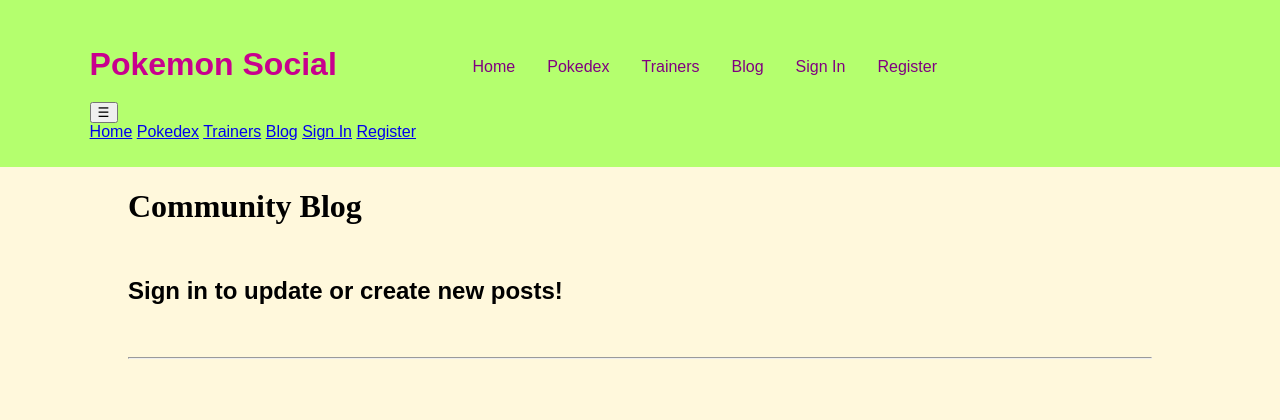
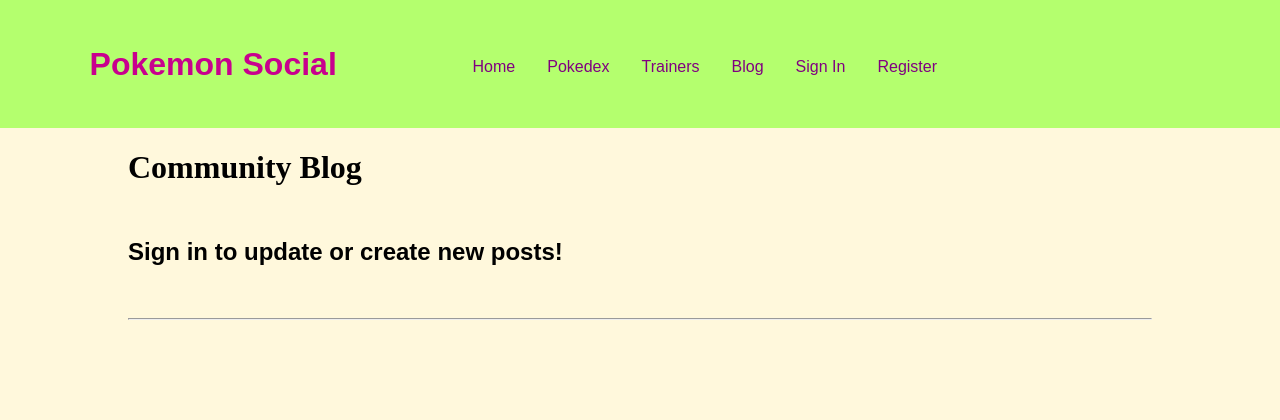
Before and after one commit to Lifestream308/pokemon-social, a Flask app: page /blog in a window 1280 px wide. Shown: the top 420 px of the page. Run offline with Flask 2, Linux system fonts and the light colour scheme; data that the repository does not hold is empty.

Commit message:
Add files via upload

```diff
--- a/capstone/static/main.css
+++ b/capstone/static/main.css
@@ -118,3 +118,60 @@
 .bold {
     font-weight: bold;
 }
+
+
+
+/* Dropdown Button */
+.dropbtn {
+    background-color: #3498DB;
+    color: white;
+    padding: 16px;
+    font-size: 16px;
+    border: none;
+    cursor: pointer;
+  }
+
+  /* Dropdown button on hover & focus */
+  .dropbtn:hover, .dropbtn:focus {
+    background-color: #2980B9;
+  }
+
+  /* The container <div> - needed to position the dropdown content */
+  .dropdown {
+    position: relative;
+    display: inline-block;
+    text-align: center;
+    margin: 1.5rem;
+  }
+
+  /* Dropdown Content (Hidden by Default) */
+  .dropdown-content {
+    display: none;
+    position: absolute;
+    background-color: #f1f1f1;
+    min-width: 160px;
+    box-shadow: 0px 8px 16px 0px rgba(0,0,0,0.2);
+    z-index: 1;
+  }
+
+  /* Links inside the dropdown */
+  .dropdown-content a {
+    color: black;
+    padding: 12px 16px;
+    text-decoration: none;
+    display: block;
+  }
+
+  /* Change color of dropdown links on hover */
+  .dropdown-content a:hover {background-color: #ddd;}
+
+  /* Show the dropdown menu (use JS to add this class to the .dropdown-content container when the user clicks on the dropdown button) */
+  .show {display:block;}
+
+  /* Media Queries */
+  @media screen and (max-width: 650px) {
+    .nav-list {display: none;}
+}
+  @media screen and (min-width: 650px) {
+    .dropdown {display: none;}
+}
--- a/capstone/static/main.js
+++ b/capstone/static/main.js
@@ -61,4 +61,22 @@
     }
    }
 
+   function mobileFunction() {
+    document.getElementById("myDropdown").classList.toggle("show");
+  }
+
+  // Close the dropdown menu if the user clicks outside of it
+  window.onclick = function(event) {
+    if (!event.target.matches('.dropbtn')) {
+      var dropdowns = document.getElementsByClassName("dropdown-content");
+      var i;
+      for (i = 0; i < dropdowns.length; i++) {
+        var openDropdown = dropdowns[i];
+        if (openDropdown.classList.contains('show')) {
+          openDropdown.classList.remove('show');
+        }
+      }
+    }
+  }
+
 getText()
```
